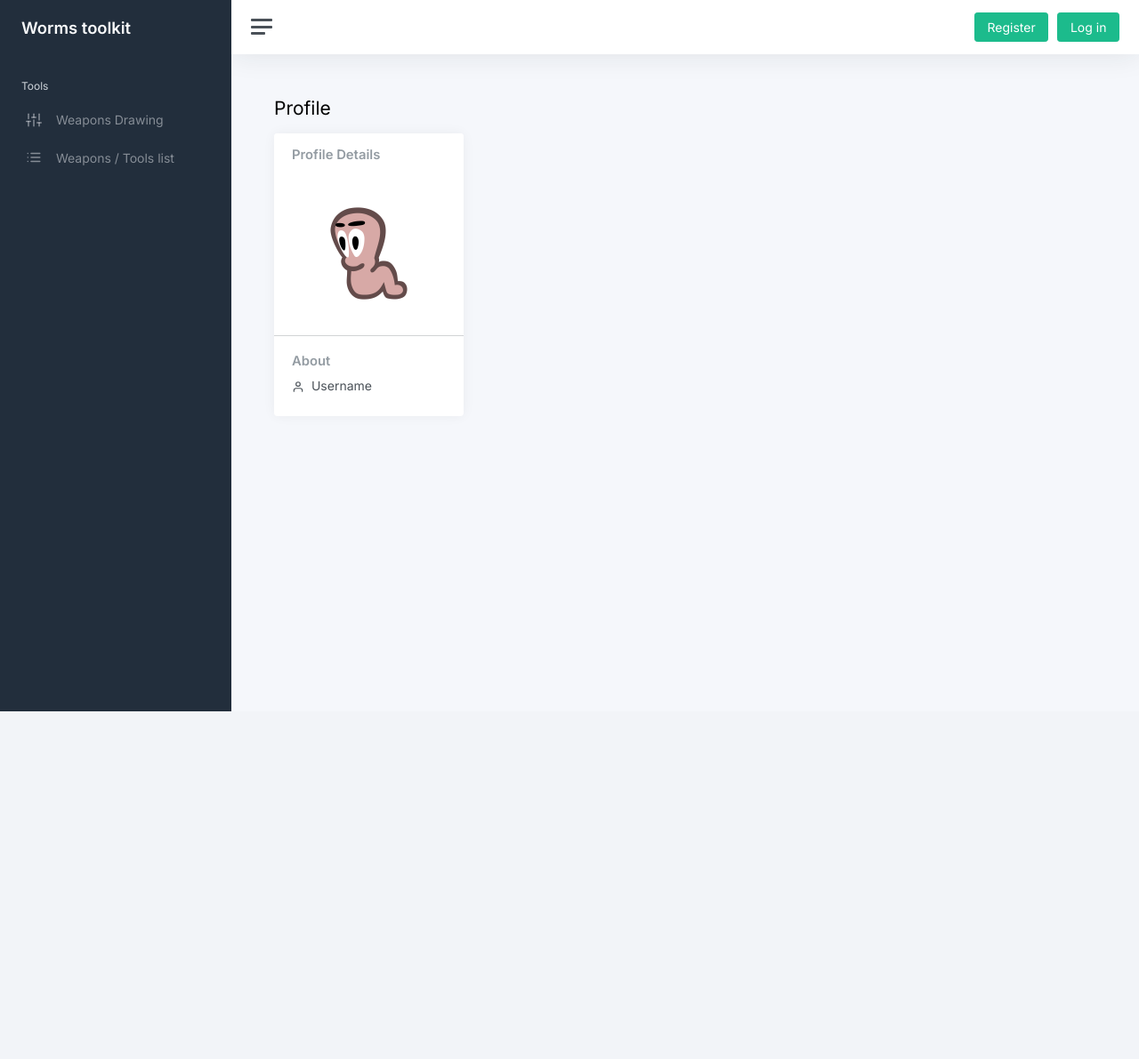
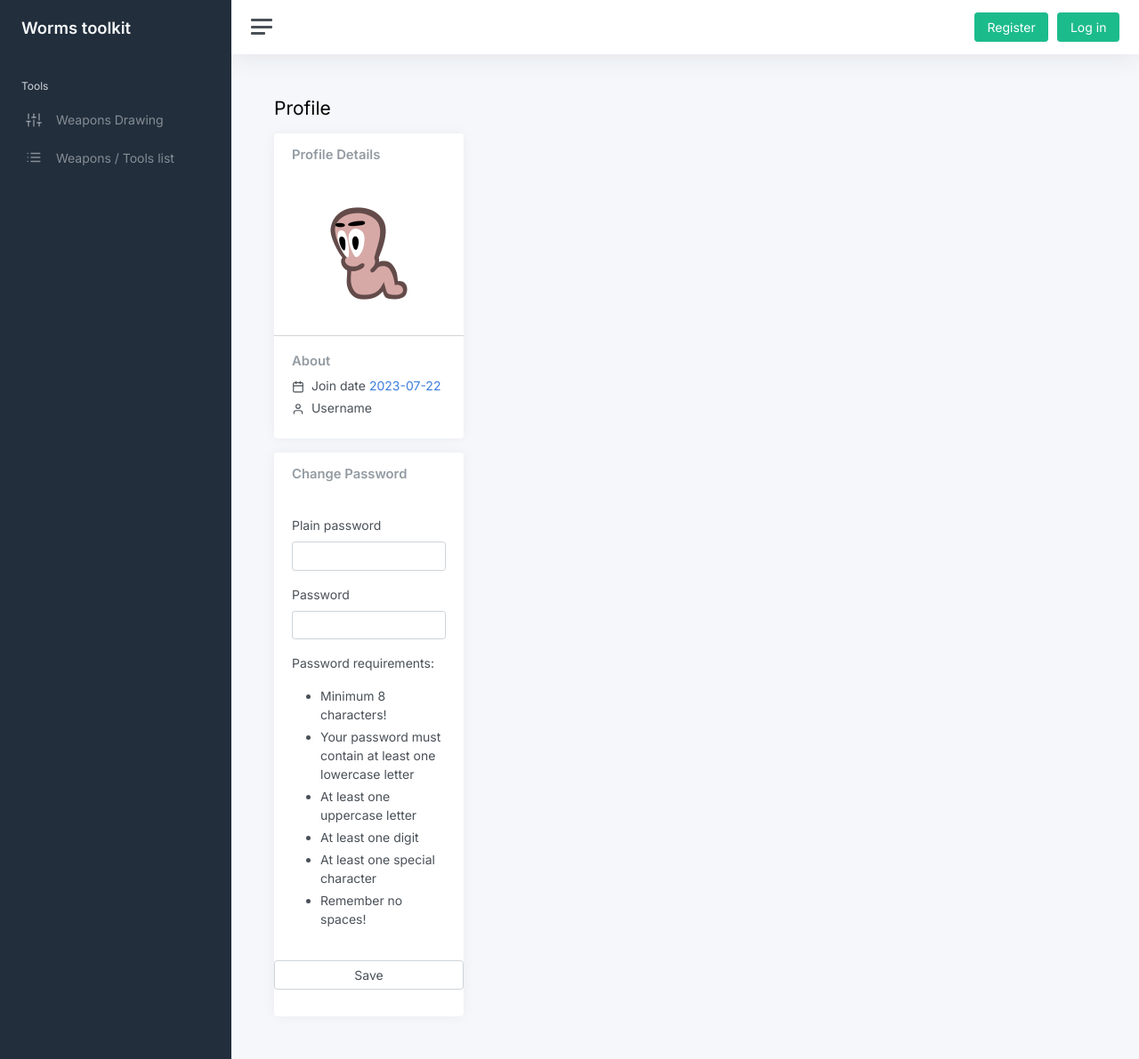
Before and after one commit to Atlis131/worms-sf, a Symfony app: template templates/pages/user/profile.html.twig in a window 1280 px wide. Shown: the whole page at 89% size. Before the commit the page ends 800 px from the top, so only its background shows below. Run offline with Twig, Linux system fonts and the light colour scheme; the template is opened without the code that fills it, so the values that code supplies are empty; form fields are guessed from the names that the template uses; some libraries are stand-ins or nearby versions.

Commit message:
Added option to change password on user profile

```diff
--- a/src/Form/UserChangePasswordType.php
+++ b/src/Form/UserChangePasswordType.php
@@ -27,7 +27,8 @@
                     ],
                     'label'       => 'Current password',
                     'attr'        => [
-                        'placeholder' => 'Current password'
+                        'placeholder' => 'Current password',
+                        'class' => 'form-control mb-1'
                     ],
                 ]);
         }
--- a/templates/pages/user/profile.html.twig
+++ b/templates/pages/user/profile.html.twig
@@ -23,9 +23,48 @@
                     <div class="card-body">
                         <h5 class="h6 card-title">{{ 'About' }}</h5>
                         <ul class="list-unstyled mb-0">
-                            <li class="mb-1"><span data-feather="user" class="feather-sm me-1"></span> {{ 'Username' }} <a href="#">{{ user.name }}</a></li>
+                            <li class="mb-1"><span data-feather="calendar" class="feather-sm me-1"></span>
+                                {{ 'Join date' }}
+                                <span class="text-primary">
+                                    {{ user.registrationDate|date('Y-m-d') }}
+                                </span>
+                            </li>
+                            <li class="mb-1"><span data-feather="user" class="feather-sm me-1"></span>
+                                {{ 'Username' }}
+                                <span class="text-primary">
+                                    {{ user.name }}
+                                </span>
+                            </li>
                         </ul>
                     </div>
+                </div>
+            </div>
+        </div>
+        <div class="row">
+            <div class="col-md-4 col-xl-3">
+                <div class="card">
+                    {{ form_start(changePasswordForm) }}
+                    <div class="card-header">
+                        <h5 class="card-title mb-0">{{ 'Change Password' }}</h5>
+                    </div>
+                    <div class="card-body">
+                        {{ form_row(changePasswordForm.plainPassword) }}
+                        {{ form_row(changePasswordForm.password) }}
+                        <p class="font-weight-bolder">{{ 'Password requirements:' }}</p>
+                        <ul class="pl-1 ml-1">
+                            <li class="mb-1">{{ 'Minimum 8 characters!' }}</li>
+                            <li class="mb-1">{{ 'Your password must contain at least one lowercase letter' }}</li>
+                            <li class="mb-1">{{ 'At least one uppercase letter' }}</li>
+                            <li class="mb-1">{{ 'At least one digit' }}</li>
+                            <li class="mb-1">{{ 'At least one special character' }}</li>
+                            <li class="mb-1">{{ 'Remember no spaces!' }}</li>
+                        </ul>
+                    </div>
+                    <div class="mb-2 text-center">
+                        {{ form_row(changePasswordForm.save) }}
+                    </div>
+
+                    {{ form_end(changePasswordForm) }}
                 </div>
             </div>
         </div>
```
Also changed, not shown: src/Controller/User/ProfileController.php (+32 -2 lines), src/Entity/User.php (+46 -0 lines), templates/security/set_new_password.html.twig (+6 -6 lines).
